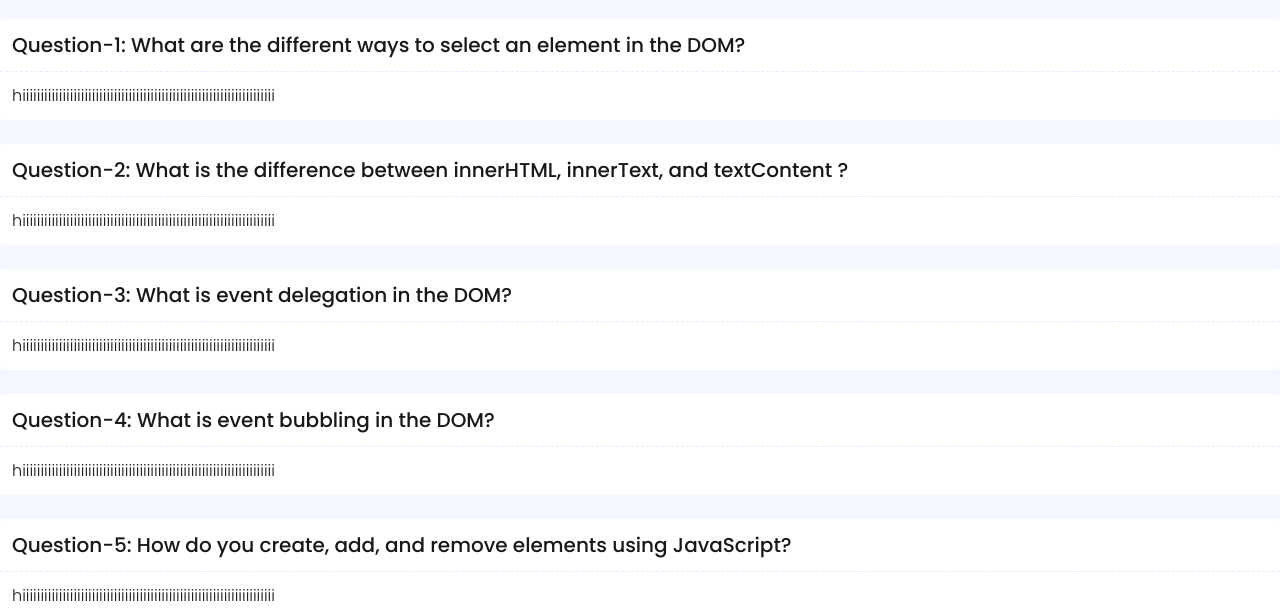
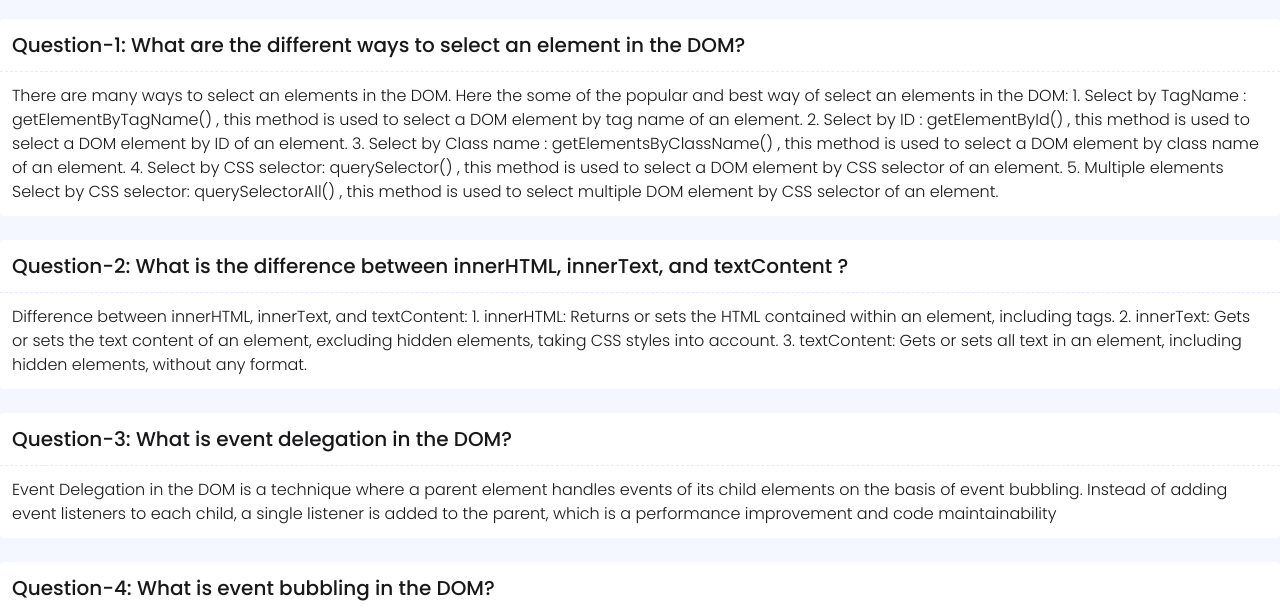
Before and after one commit to auntor0022/ph-assignment-5, a plain HTML site: page blogs.html in a window 1280 px wide. Shown: the part 189-800 px from the top of the page. Drawn offline with nearby package versions, Linux system fonts and the light colour scheme.

Commit message:
checking final

```diff
--- a/blogs.html
+++ b/blogs.html
@@ -4,7 +4,7 @@
 <head>
     <meta charset="UTF-8">
     <meta name="viewport" content="width=device-width, initial-scale=1.0">
-    <title>Document</title>
+    <title>Blogs</title>
 
     <!-- DaisyUI and Tailwindcss CDN -->
     <link href="https://cdn.jsdelivr.net/npm/daisyui@5.0.0-beta.9/daisyui.css" rel="stylesheet" type="text/css" />
@@ -50,7 +50,7 @@
     </header>
 
     <main class="container mx-auto mt-6">
-        <section>
+        <section class="mb-6">
             <h1 class="text-center font-bold text-3xl">Blogs</h1>
 
             <div class="bg-white rounded mt-6">
@@ -58,33 +58,64 @@
                     <h1 class="font-medium text-xl">Question-1: What are the different ways to select an element in the
                         DOM?</h1>
                 </div>
-                <p class="p-3 font-light">hiiiiiiiiiiiiiiiiiiiiiiiiiiiiiiiiiiiiiiiiiiiiiiiiiiiiiiiiiiiiiiiiiiiii</p>
+                <p class="p-3 font-light">There are many ways to select an elements in the DOM. Here the some of the popular and
+                    best way of select an elements in the DOM:
+                    1. Select by TagName : getElementByTagName() , this method is used to
+                    select a DOM element by tag name of an element.
+                    2. Select by ID : getElementById() , this method is used to select a DOM
+                    element by ID of an element.
+                    3. Select by Class name : getElementsByClassName() , this method is
+                    used to select a DOM element by class name of an element.
+                    4. Select by CSS selector: querySelector() , this method is used to select a
+                    DOM element by CSS selector of an element.
+                    5. Multiple elements Select by CSS selector: querySelectorAll() , this
+                    method is used to select multiple DOM element by CSS selector of an
+                    element. </p>
             </div>
             <div class="bg-white rounded mt-6">
                 <div class="border-b border-dashed border-[#3752FD20] p-3">
                     <h1 class="font-medium text-xl">Question-2: What is the difference between innerHTML, innerText, and
                         textContent ?</h1>
                 </div>
-                <p class="p-3 font-light">hiiiiiiiiiiiiiiiiiiiiiiiiiiiiiiiiiiiiiiiiiiiiiiiiiiiiiiiiiiiiiiiiiiiii</p>
+                <p class="p-3 font-light">Difference between innerHTML, innerText, and textContent:
+                    1. innerHTML: Returns or sets the HTML contained within an element,
+                    including tags.
+                    2. innerText: Gets or sets the text content of an element, excluding hidden
+                    elements, taking CSS styles into account.
+                    3. textContent: Gets or sets all text in an element, including hidden
+                    elements, without any format. </p>
             </div>
             <div class="bg-white rounded mt-6">
                 <div class="border-b border-dashed border-[#3752FD20] p-3">
                     <h1 class="font-medium text-xl">Question-3: What is event delegation in the DOM?</h1>
                 </div>
-                <p class="p-3 font-light">hiiiiiiiiiiiiiiiiiiiiiiiiiiiiiiiiiiiiiiiiiiiiiiiiiiiiiiiiiiiiiiiiiiiii</p>
+                <p class="p-3 font-light">Event Delegation in the DOM is a technique where a parent element handles events of its
+                    child elements on the basis of event bubbling. Instead of adding event listeners to each
+                    child, a single listener is added to the parent, which is a performance improvement and
+                    code maintainability
+                    </p>
             </div>
             <div class="bg-white rounded mt-6">
                 <div class="border-b border-dashed border-[#3752FD20] p-3">
                     <h1 class="font-medium text-xl">Question-4: What is event bubbling in the DOM?</h1>
                 </div>
-                <p class="p-3 font-light">hiiiiiiiiiiiiiiiiiiiiiiiiiiiiiiiiiiiiiiiiiiiiiiiiiiiiiiiiiiiiiiiiiiiii</p>
+                <p class="p-3 font-light">Event Bubbling in the DOM occurs when an event starts at the target element and
+                    propagates upwards to the parent elements until the root (document) is reached. It
+                    moves from the innermost to the outermost. It makes parent elements listen to events
+                    triggered by their child elements. </p>
             </div>
             <div class="bg-white rounded mt-6">
                 <div class="border-b border-dashed border-[#3752FD20] p-3">
                     <h1 class="font-medium text-xl">Question-5: How do you create, add, and remove elements using
                         JavaScript?</h1>
                 </div>
-                <p class="p-3 font-light">hiiiiiiiiiiiiiiiiiiiiiiiiiiiiiiiiiiiiiiiiiiiiiiiiiiiiiiiiiiiiiiiiiiiii</p>
+                <p class="p-3 font-light">Create, Add, and Remove Elements using JavaScript:
+                    1. Create Element:
+                    let div = document.createElement("div");
+                    2. Add Element:
+                    parent.appendChild(div);
+                    3. Remove Element:
+                    div.remove();</p>
             </div>
         </section>
     </main>
--- a/js/script.js
+++ b/js/script.js
@@ -29,7 +29,7 @@ taskCountElement.innerText = btnLength;
 
 for (const comBtn of completeBtn) {
     comBtn.addEventListener("click", function (event) {
-        alert("Board updated successfully");
+        alert("Board updated Successfully");
         const target = event.target;
         target.classList.remove("bg-[#3752FD]");
         target.classList.add("bg-gray-200");
@@ -43,7 +43,7 @@ for (const comBtn of completeBtn) {
         navTaskCount.innerText = convertedNavTask;
 
         if (btnLength === 0) {
-            alert("yess");
+            alert("Congrates!!! You have completed all the currnt task");
         }
 
         const titles = this.parentElement.parentElement.querySelector(".title").innerText;
```
